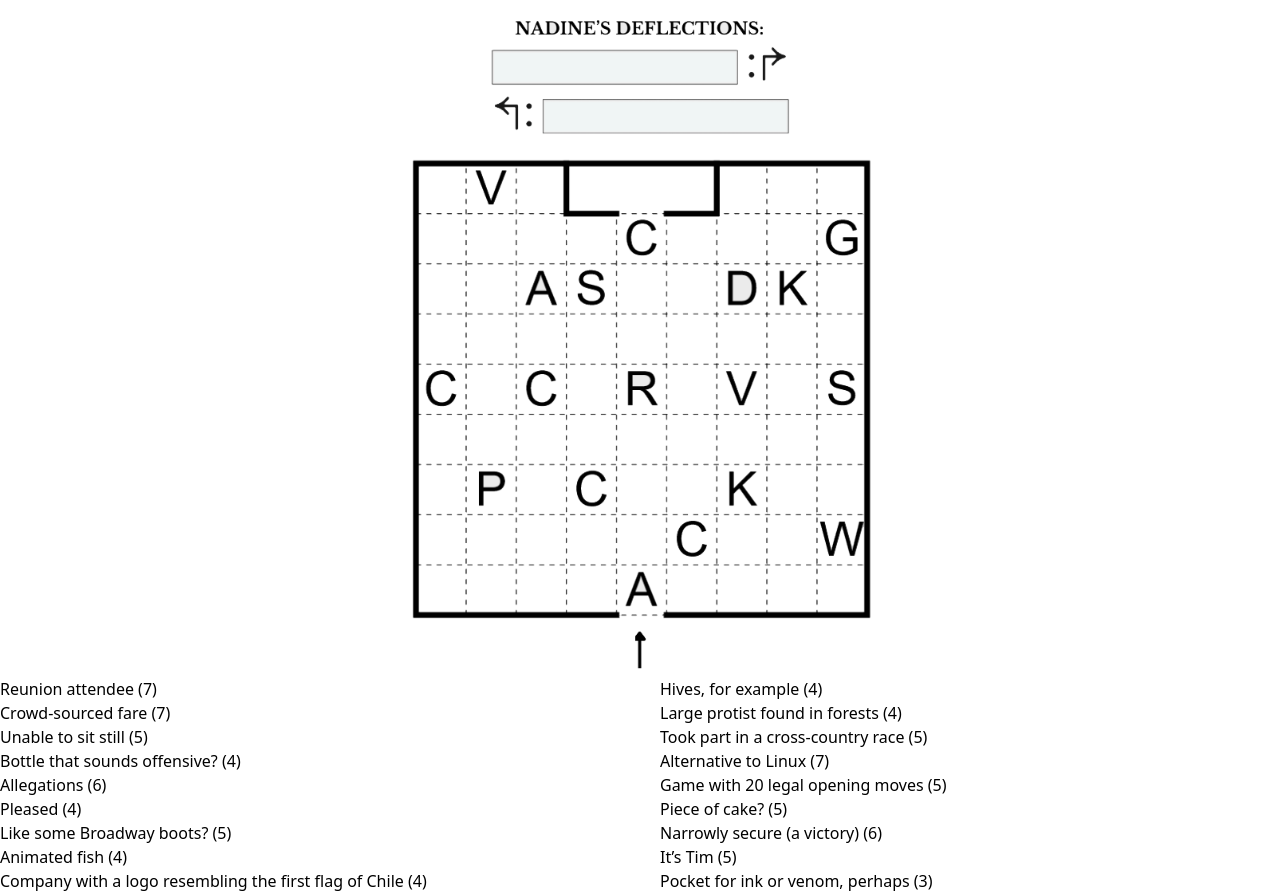
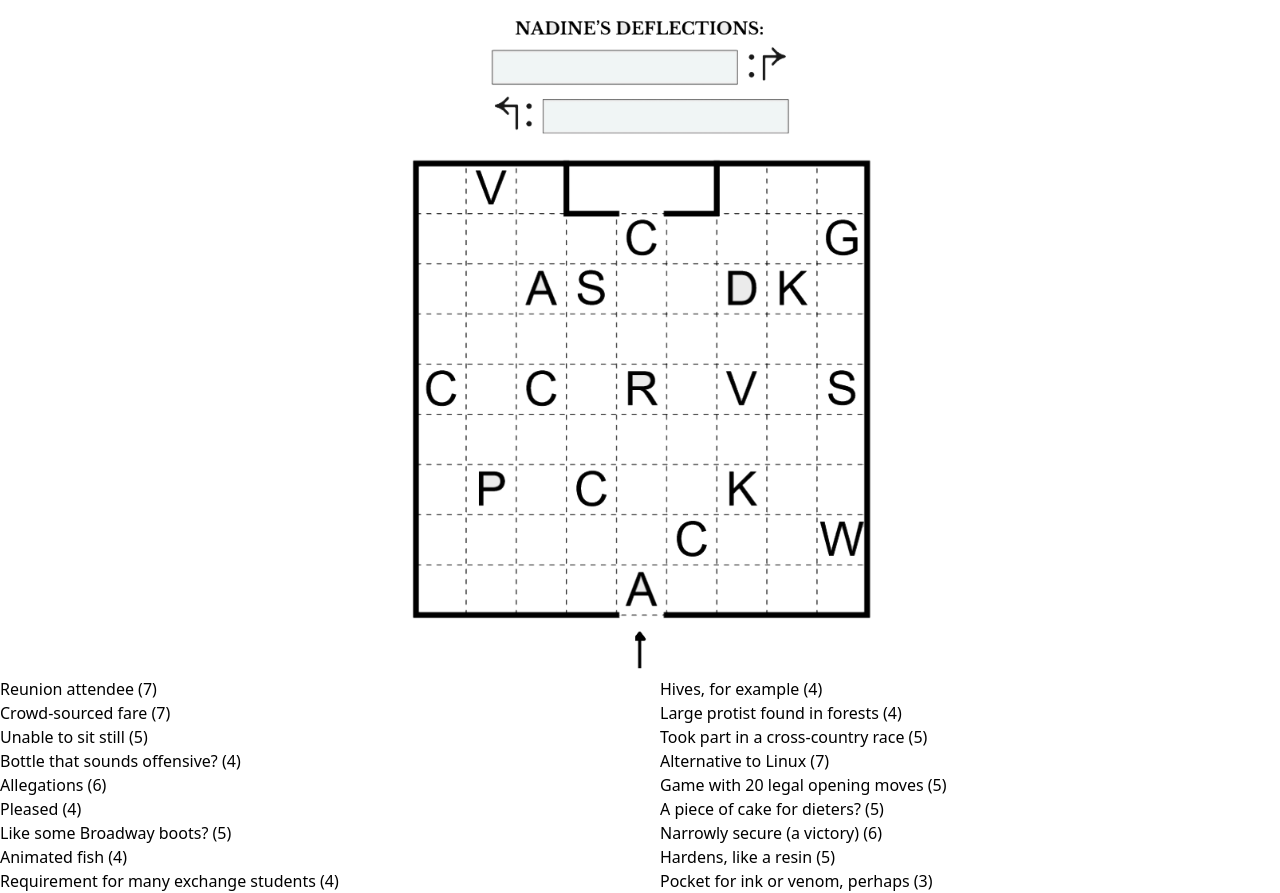
Before and after one commit to The-Providence-Tech-Orchestrations/prehunt-site-2025, an Astro site: page /puzzles/casual/supermeta in a window 1280 px wide. Shown: the part 71-964 px from the top of the page. Built offline with nearby package versions, Linux system fonts and the light colour scheme; Astro itself is replaced by a stand-in of ours.

Commit message:
Detour de Force was completely fucking wrong

```diff
--- a/src/content/puzzle/casual/detour-de-force.mdx
+++ b/src/content/puzzle/casual/detour-de-force.mdx
@@ -87,14 +87,14 @@ import art from "@/assets/art/meta meta de tour de force.png"
   <li>Pleased (4)</li>
   <li>Like some Broadway boots? (5)</li>
   <li>Animated fish (4)</li>
-  <li>Company with a logo resembling the first flag of Chile (4)</li>
+  <li>Requirement for many exchange students (4)</li>
   <li>Hives, for example (4)</li>
   <li>Large protist found in forests (4)</li>
   <li>Took part in a cross-country race (5)</li>
   <li>Alternative to Linux (7)</li>
   <li>Game with 20 legal opening moves (5)</li>
-  <li>Piece of cake? (5)</li>
+  <li>A piece of cake for dieters? (5)</li>
   <li>Narrowly secure (a victory) (6)</li>
-  <li>It’s Tim (5)</li>
+  <li>Hardens, like a resin (5)</li>
   <li>Pocket for ink or venom, perhaps (3)</li>
 </ol>
--- a/src/content/puzzle/expert/detour-de-force.mdx
+++ b/src/content/puzzle/expert/detour-de-force.mdx
@@ -93,8 +93,8 @@ _Nadine’s task, distracting the security guard, becomes a lot harder after a l
   <li>Took part in a cross-country race (5)</li>
   <li>Alternative to Linux (7)</li>
   <li>Game with 20 legal opening moves (5)</li>
-  <li>Piece of cake? (5)</li>
+  <li>A piece of cake for dieters? (5)</li>
   <li>Narrowly secure (a victory) (6)</li>
-  <li>It’s Tim (5)</li>
+  <li>Hardens, like a resin (5)</li>
   <li>Pocket for ink or venom, perhaps (3)</li>
 </ol>
```
